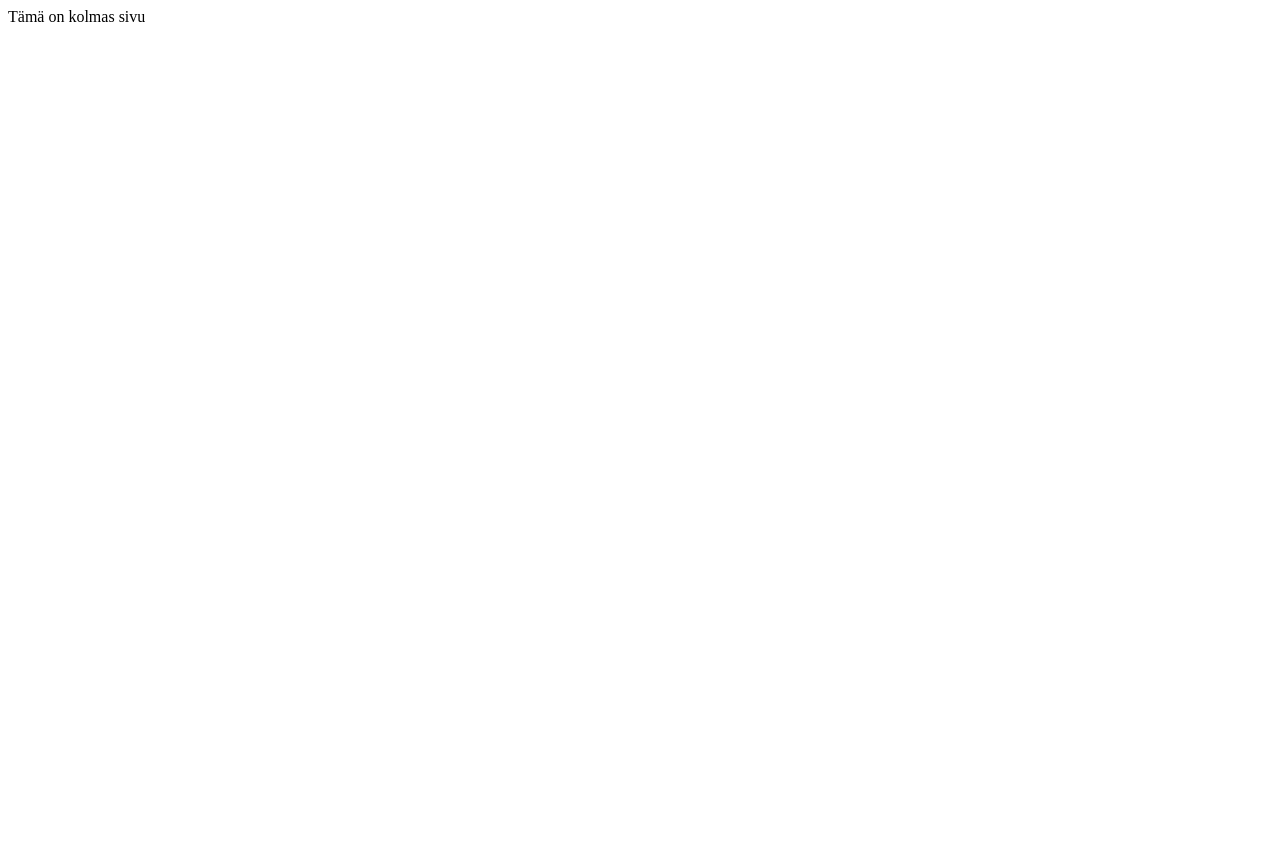
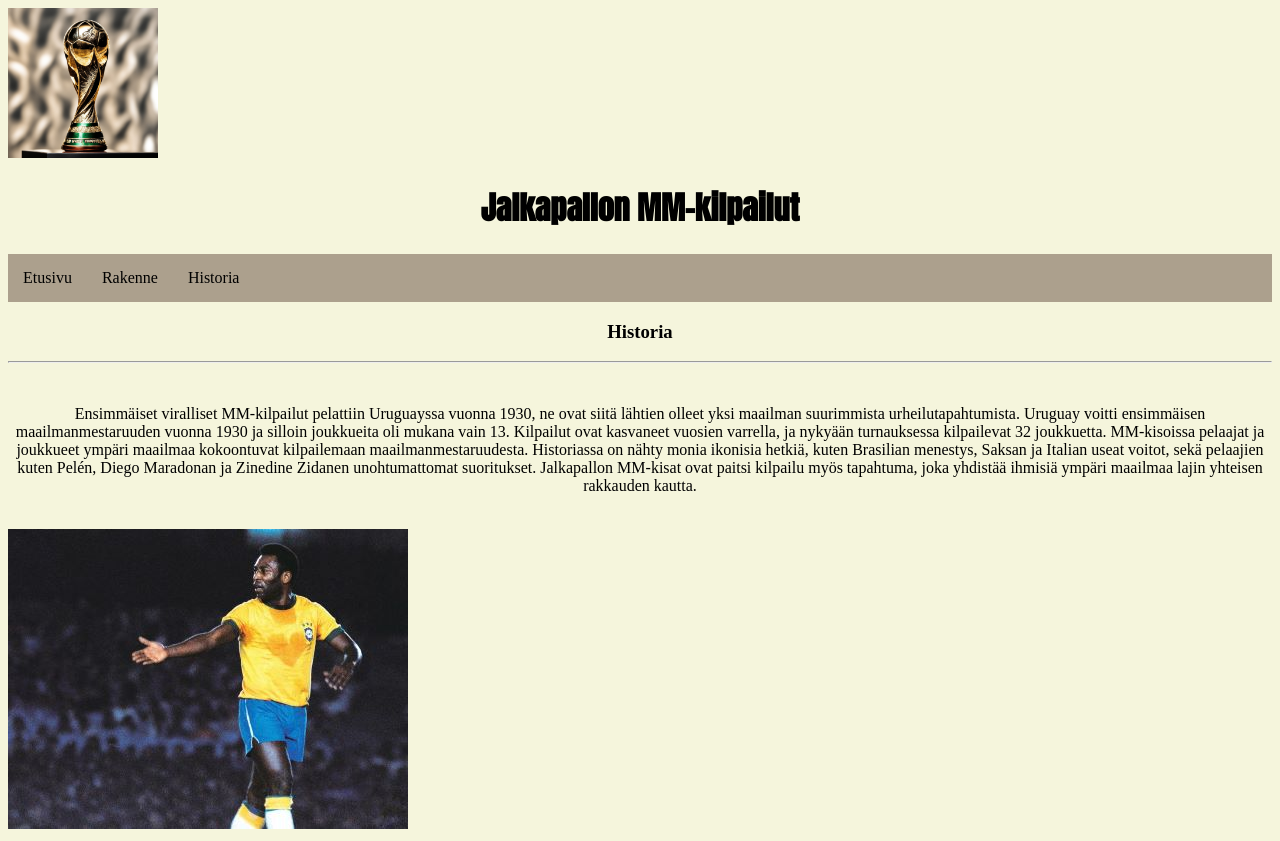
Before and after one commit to tvmantynen/tvmantynen.github.io, a plain HTML site: page Sivu3.html in a window 1280 px wide. Before the commit the page ends 800 px from the top, so only its background shows below. Drawn offline with Linux system fonts and the light colour scheme.

Commit message:
Melkein valmis

```diff
--- a/Sivu3.html
+++ b/Sivu3.html
@@ -1,12 +1,36 @@
 <!DOCTYPE html>
-<html lang="en">
-<head>
-    <meta charset="UTF-8">
-    <meta name="viewport" content="width=device-width, initial-scale=1.0">
-    <title>Document</title>
-</head>
-<body>
-    <h>Tämä on kolmas sivu</h>
+<html>
+    <head>
+        <title>The World Cup Page</title>
+        <link rel="stylesheet" href="style.css">
+        <meta name="viewport" content="width=device-width, initial-scale=1.0">
+        <link href="https://fonts.googleapis.com/css2?family=Anton&family=Open+Sans:ital,wght@0,300..800;1,300..800&display=swap" rel="stylesheet">
+    </head>
+    <body style="background-color: beige;">
+        <a href="file:///C:/Users/tuoma/Documents/Verkkosivu/tvmantynen.github.io/index.html">
+        <img src="Trophy.jpg" height="150">
+        </a>
+        <h1 style="color:black">Jalkapallon MM-kilpailut</h1>
+        <nav class="navbar">
+            <ul>
 
-</body>
+                <li><a href="index.html">Etusivu</a></li>
+                <li><a href="Sivu2.html">Rakenne</a></li>
+                <li><a href="Sivu3.html">Historia</a></li>
+            </ul>
+
+        </nav>
+        <main>
+            <h3>Historia</h3>
+        </main>
+        <hr>
+        <br>
+        <p>Ensimmäiset viralliset MM-kilpailut pelattiin Uruguayssa vuonna 1930, ne ovat siitä lähtien olleet yksi maailman suurimmista urheilutapahtumista.
+            Uruguay voitti ensimmäisen maailmanmestaruuden vuonna 1930 ja silloin joukkueita oli mukana vain 13. Kilpailut ovat kasvaneet vuosien varrella, ja nykyään turnauksessa kilpailevat 32 joukkuetta. MM-kisoissa pelaajat ja joukkueet ympäri maailmaa kokoontuvat kilpailemaan maailmanmestaruudesta.
+            Historiassa on nähty monia ikonisia hetkiä, kuten Brasilian menestys, Saksan ja Italian useat voitot, sekä pelaajien kuten Pelén, Diego Maradonan ja Zinedine Zidanen unohtumattomat suoritukset. Jalkapallon MM-kisat ovat paitsi kilpailu myös tapahtuma, joka yhdistää ihmisiä ympäri maailmaa lajin yhteisen rakkauden kautta.
+            </p>
+        <br>
+        <img src="Pele.jpg" height="300" alt="Tässä on kuva Pelestä, hän on yksi historian parhaista pelaajista.">
+
+    </body>
 </html>
--- /dev/null
+++ b/style.css
@@ -0,0 +1,43 @@
+body{
+    background-color: beige;
+
+}
+main{
+    margin-left: 20px;
+    margin-right: 20px;
+}
+h1{
+    text-align: center;
+    color:black;
+    font-family: "anton";
+}
+h3{
+    text-align: center;
+}
+.navbar ul{
+    list-style-type: none;
+    background-color: rgb(172, 160, 141);
+    padding: 0px;
+    margin: 0px;
+    overflow: hidden;
+
+}
+.navbar a{
+    color:black;
+    text-decoration: none;
+    padding: 15px;
+    display: block;
+    text-align: center;
+}
+.navbar a:hover{
+    background-color: rgba(133, 122, 103, 0.941) ;
+}
+.navbar li{
+    float: left;
+}
+p{
+    color:black;
+    font-family: "Open Sans" "consolas", sans-serif;
+    text-align: center;
+
+}
```
Also changed, not shown: Sivu2.html (+32 -9 lines), index.html (+15 -2 lines), Kilpailun rakenne.jpg (added), Pele.jpg (added).
